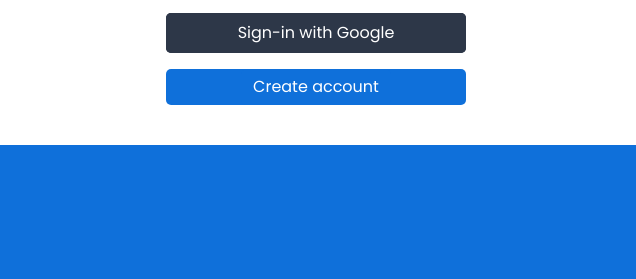
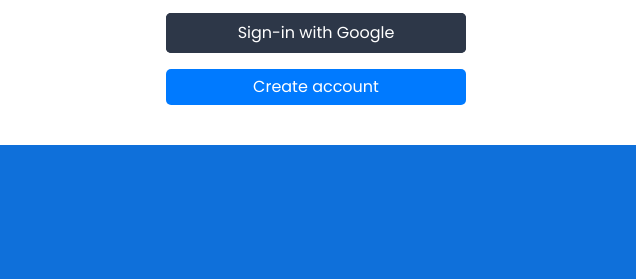
Before and after one commit to mahambetberikov/workhoursfront, a plain HTML site: page login.html in a window 1280 px wide. Shown: the part 499-778 px from the top of the page, 644-1280 px from the left. Drawn offline with nearby package versions, Linux system fonts and the light colour scheme.

Commit message:
color btn

```diff
--- a/loginstyle.css
+++ b/loginstyle.css
@@ -172,7 +172,7 @@
    justify-content: center;
    align-items: center;
    border: none;
-   background-color:#0F70DA;
+   background-color:#007AFF;
    border-radius: 5px;
    color: white;
 }
```
